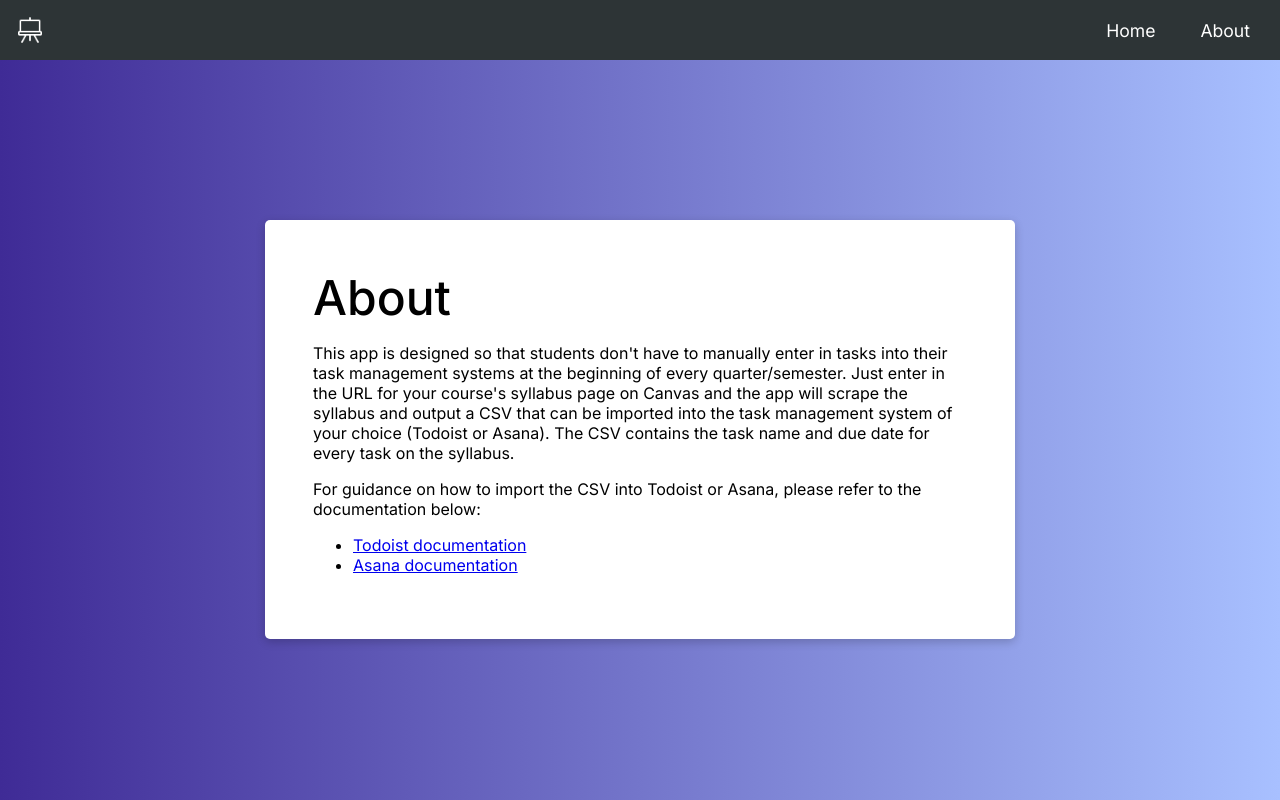
After one commit to jasminjohal/canvas-instructure-syllabus-scraper, a Flask app: page /about in a window 1280 px wide. The commit adds this page. Run offline with Flask 2, Linux system fonts and the light colour scheme.

Commit message:
added about page

```diff
--- a/server.py
+++ b/server.py
@@ -10,6 +10,11 @@ last_processed = None
 @app.route("/")
 def home():
     return render_template('form.html')
+
+
+@app.route("/about")
+def about():
+    return render_template('about.html')
 
 
 @app.route("/", methods=['POST'])
--- a/static/css/style.css
+++ b/static/css/style.css
@@ -132,6 +132,11 @@ p {
   margin: 1rem 0;
 }
 
+ul {
+  margin: 1em 0;
+  padding: 0 0 0 40px;
+}
+
 @media screen and (max-width: 780px) {
   #container {
     width: 90%;
--- /dev/null
+++ b/templates/about.html
@@ -0,0 +1,17 @@
+{% extends 'base.html' %}
+
+{% block content %}
+<h1>About</h1>
+<p>This app is designed so that students don't have to manually enter in tasks into their task management systems at
+    the beginning of every quarter/semester. Just enter in the URL for your course's syllabus page on Canvas and the app
+    will scrape the syllabus and output a CSV that can be imported into the task management system of your choice
+    (Todoist or Asana). The CSV
+    contains the task name and due date for every
+    task on the syllabus.</p>
+<p>For guidance on how to import the CSV into Todoist or Asana, please refer to the documentation below:</p>
+<ul>
+    <li><a href="https://todoist.com/help/articles/importing-or-exporting-project-templates" target="_blank">Todoist
+            documentation</a></li>
+    <li><a href="https://asana.com/guide/help/api/csv-importer" target="_blank">Asana documentation</a></li>
+</ul>
+{% endblock %}
```
Also changed, not shown: README.md.
